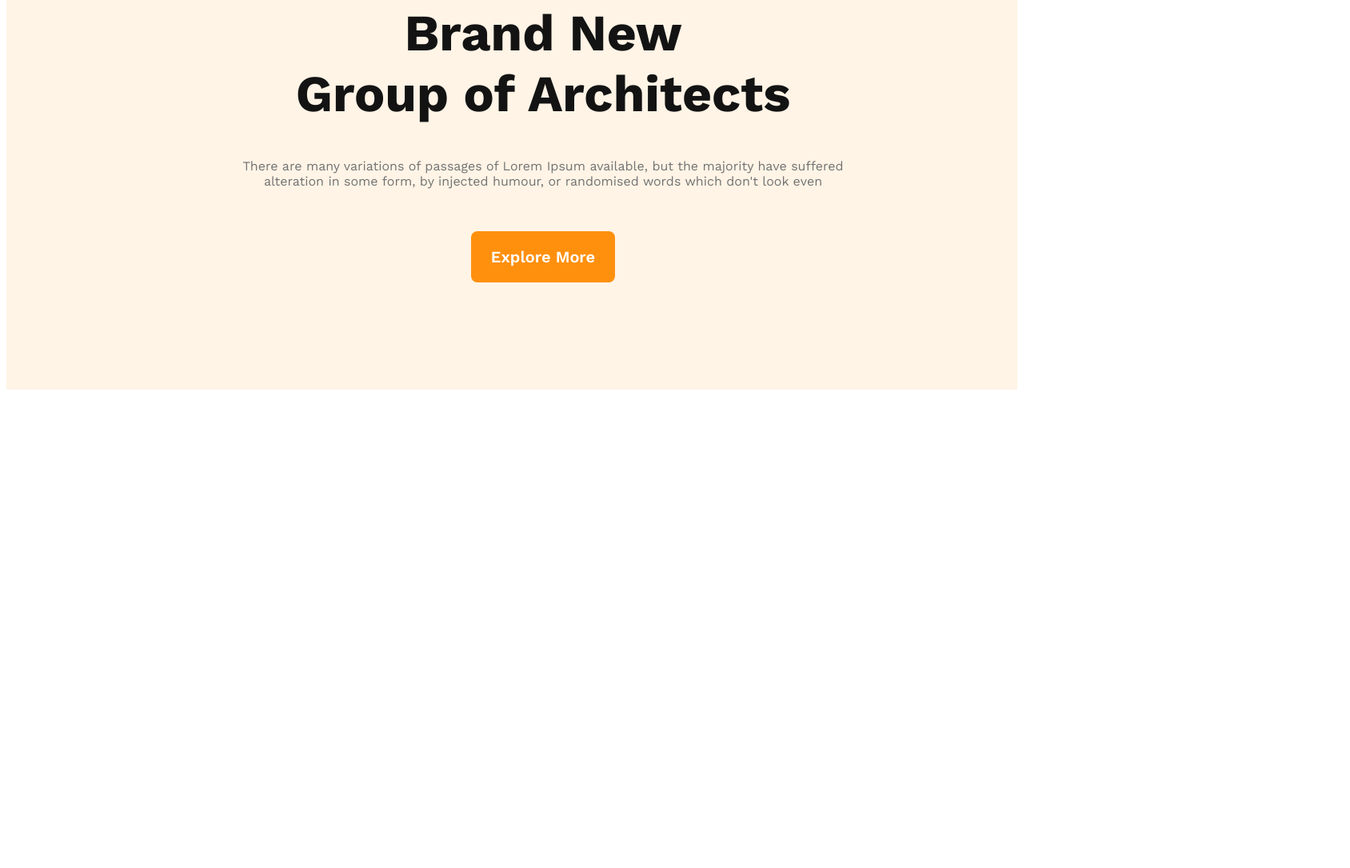
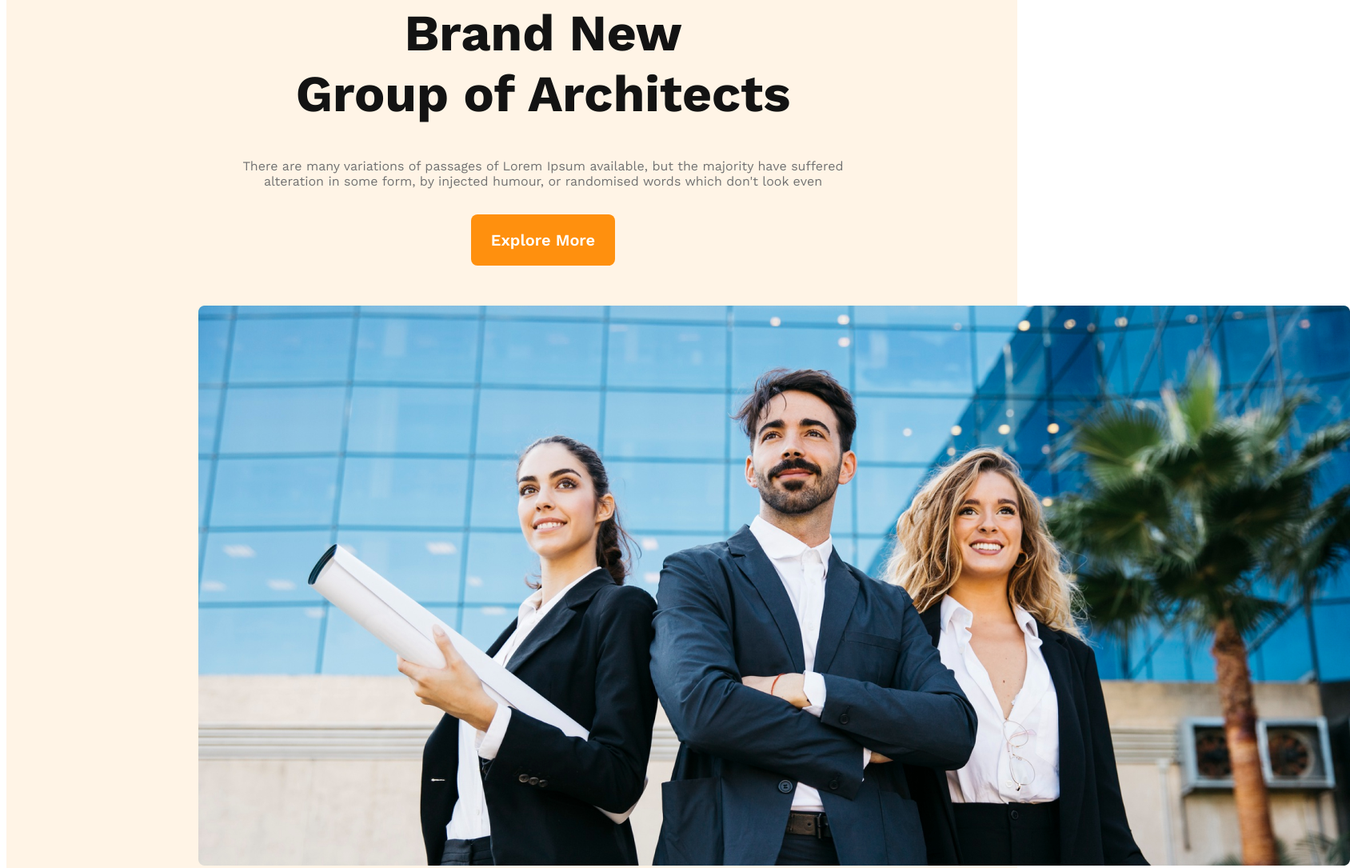
Before and after one commit to redowan11/g3-architect, a plain HTML site: page index.html in a window 1280 px wide. Shown: the part 240-1325 px from the top of the page at 80% size, 1688 px wide, since content can reach past the window. Before the commit the page ends 800 px from the top, so only its background shows below. Drawn offline with nearby package versions, Linux system fonts and the light colour scheme.

Commit message:
added images

```diff
--- a/index.html
+++ b/index.html
@@ -29,7 +29,7 @@
                     look even</p>
                 <button class="btn-primary">Explore More</button>
             </div>
-            <img src="banner.png" alt="">
+            <img src="images/banner.png" alt="">
         </div>
     </header>
     <main>
--- a/styles/architect.css
+++ b/styles/architect.css
@@ -13,10 +13,11 @@
     background: #FF900E;
     color: #FFF;
     text-align: center;
-    font-size: 20px;
+    font-size: 1.25rem;
     font-weight: 600;
     border: none;
-    margin-bottom: 70px;
+    margin-bottom: 50px;
+    cursor: pointer;
 }
 
 /* header styles */
@@ -77,6 +78,5 @@ nav li a {
     text-align: center;
     font-size: 16px;
     font-weight: 400;
-    margin-bottom: 53px
-
+    margin-bottom: 32px;
 }
```
